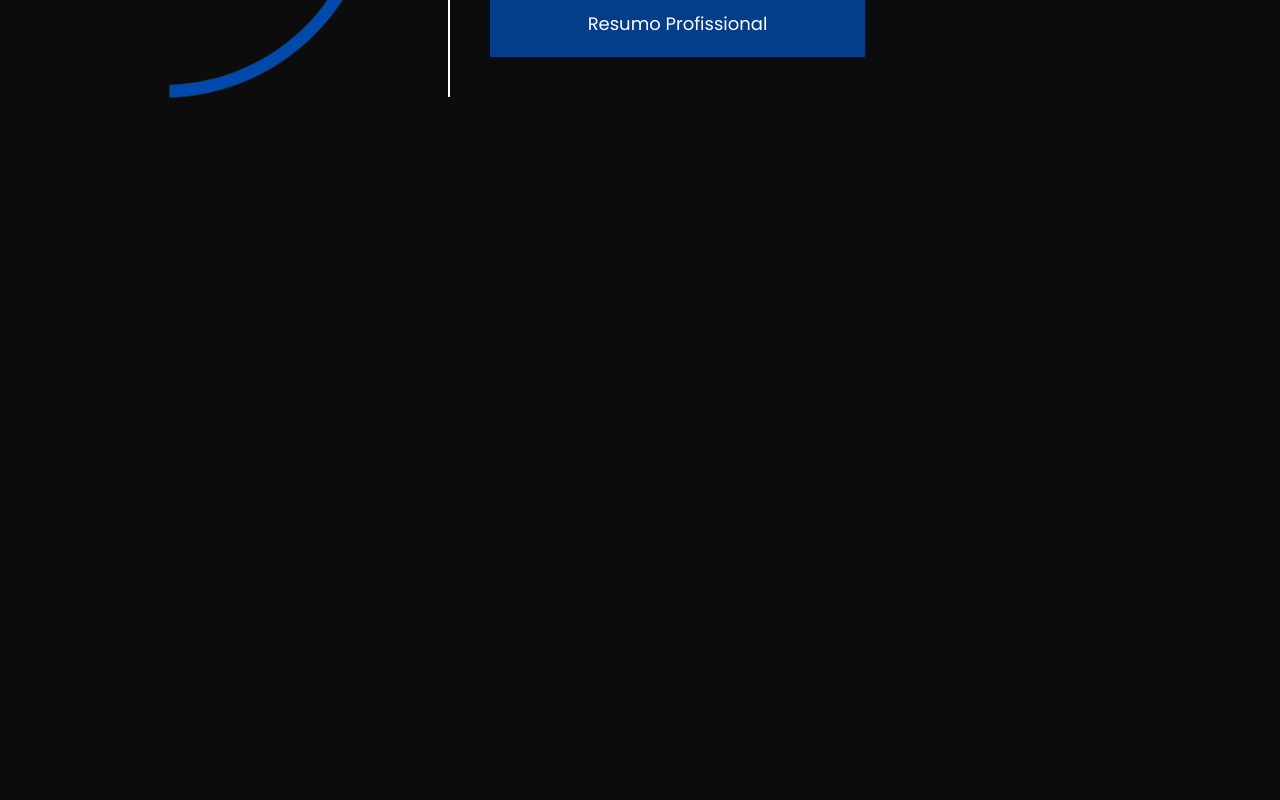
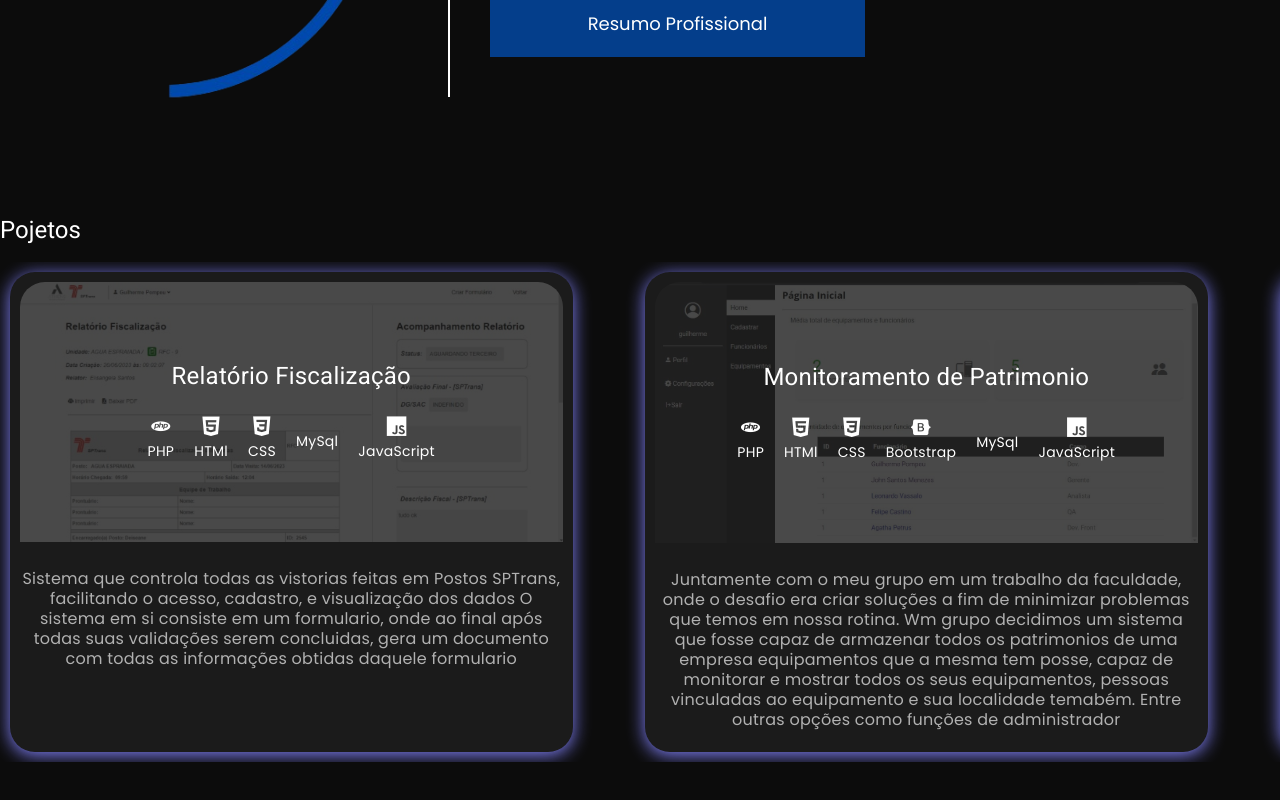
Before and after one commit to GMPompeu/Gm-Pompeu-portifolio, an Angular app: page / in a window 1280 px wide. Shown: the part 1026-1826 px from the top of the page. Before the commit the page ends 1190 px from the top, so only its background shows below. Built offline with nearby package versions, Linux system fonts and the light colour scheme.

Commit message:
container projects

```diff
--- a/src/app/modules/portifolio/pages/home/home.component.html
+++ b/src/app/modules/portifolio/pages/home/home.component.html
@@ -6,10 +6,10 @@
   <section id="aboutme">
     <app-aboutme></app-aboutme>
   </section>
-  <!--<section id="projects">
+  <section id="projects">
     <app-projects></app-projects>
   </section>
-  <section id="skill">
+  <!--<section id="skill">
     <app-skills></app-skills>
   </section>
 </div> -->
```
